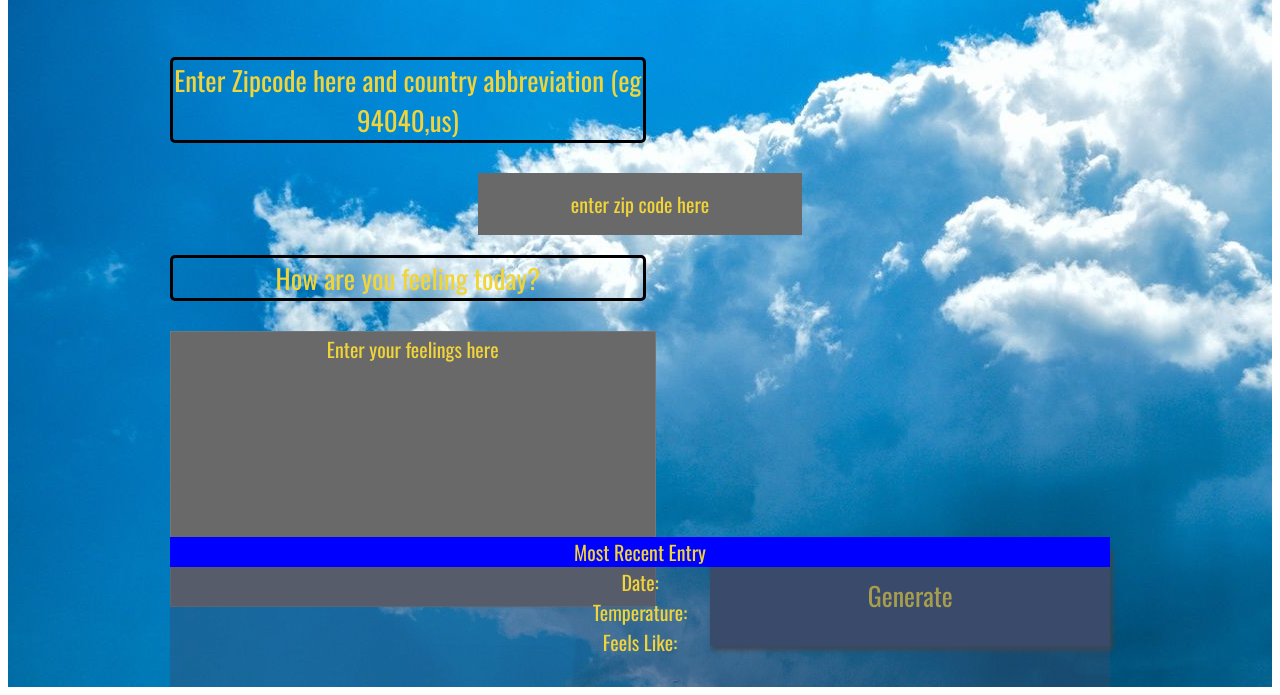
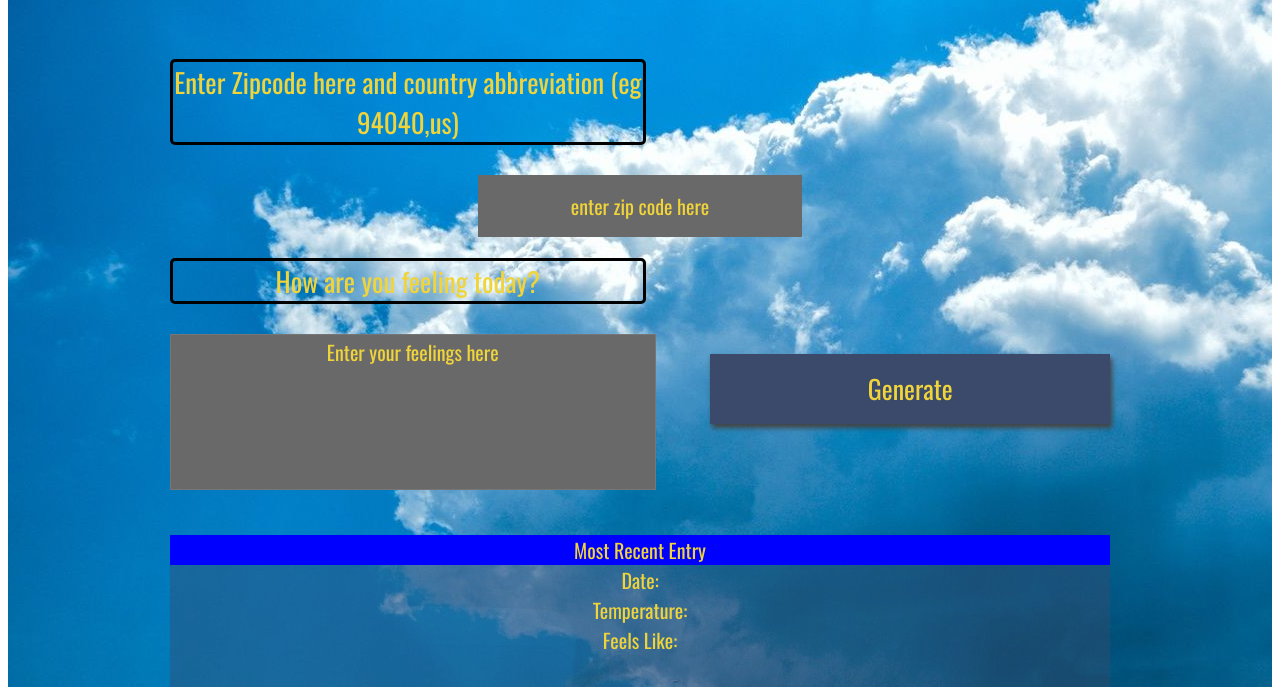
Before and after one commit to aly159/weather-journal-app, a plain HTML site: page website/index.html in a window 1280 px wide. Shown: the part 121-816 px from the top of the page. Drawn offline with nearby package versions, Linux system fonts and the light colour scheme; a web font is replaced by a local one.

Commit message:
fixed diffrent resolution Ui bug

```diff
--- a/website/style.css
+++ b/website/style.css
@@ -63,7 +63,7 @@ input {
 
 button {
   width: 400px;
-  height: 100px;
+  height: 70px;
   background: #3b4a6b;
   color: #f0d43a;
   font-size: 26px;
@@ -71,6 +71,21 @@ button {
   border: none;
   box-shadow: 2px 4px 5px #444;
   margin-left: 50px;
+  position: relative;
+  bottom: 40px;
+}
+@media (max-height: 870px) {
+  button {
+    bottom: 90px;
+  }
+  textarea {
+    height: 150px;
+  }
+}
+@media (max-width: 890px) {
+  button {
+    width: 200px;
+  }
 }
 h1 {
   font-size: 36px;
```
